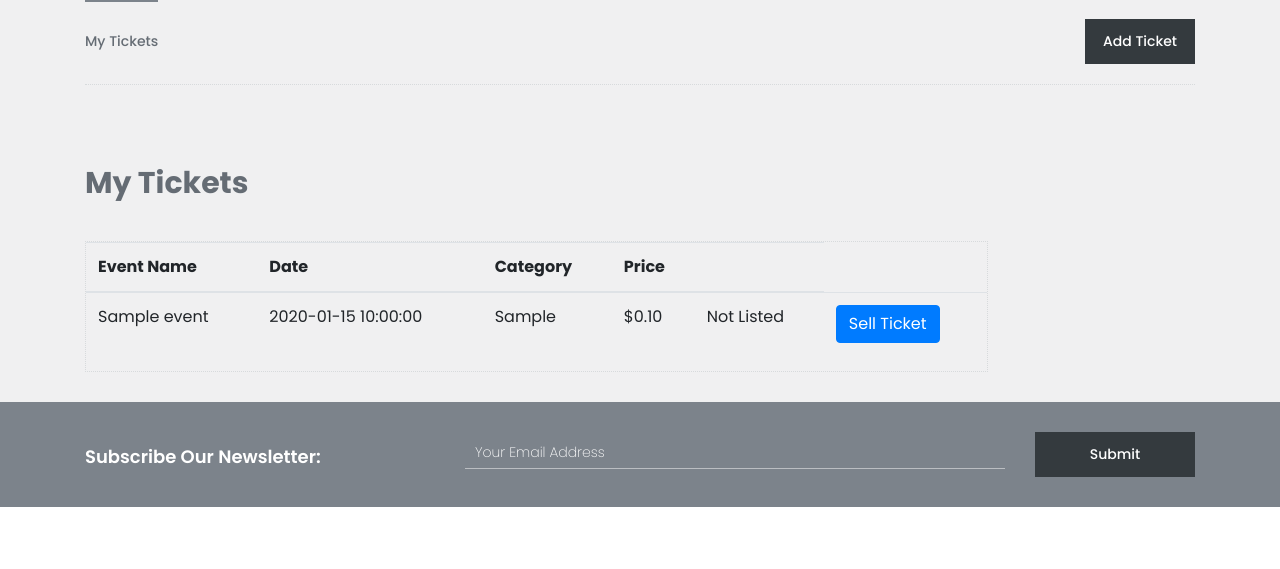
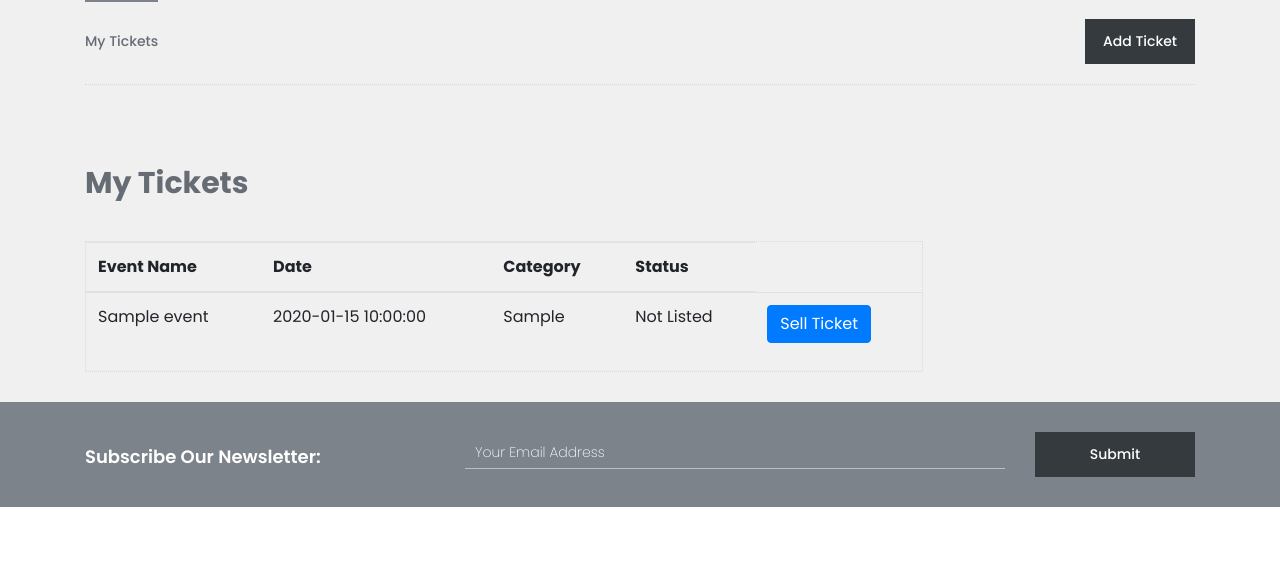
Before and after one commit to Wigsicle/Clown-Computing-Group-12, a Flask app: page /ticket_inventory in a window 1280 px wide. Shown: the part 376-945 px from the top of the page. Run offline with Flask 3, Linux system fonts and the light colour scheme; the visitor is signed in with stand-in values (Sample User, id 1); tables that the repository leaves empty hold one stand-in row (values such as "Sample post"); parts of the project's set-up code (start-up, migrations or seed data) failed here and were passed over; some libraries are stand-ins or nearby versions.

Commit message:
Removed price column added status column in ticket inventory

```diff
--- a/dummy_insert/ticket.csv
+++ b/dummy_insert/ticket.csv
@@ -13,7 +13,7 @@ ticket_id,ticket_price_cents,register_date,seat_category,owner_id,event_id,seat_
 12,1546,2024-06-04 22:37:15,2,5,2,23C
 13,41156,2023-12-07 15:32:34,Normal,3,1,41C
 14,13074,2024-04-30 16:31:32,Normal,5,3,82B
-15,47741,2024-09-11 10:17:55,2,4,3,92E
+15,47741,2024-09-11 10:17:55,2,4,1,92E
 16,43471,2024-06-24 18:29:05,VIP,5,2,64C
 17,44891,2024-04-19 18:01:12,3,4,2,73B
 18,3798,2024-09-05 00:13:48,1,3,2,88B
--- a/models.py
+++ b/models.py
@@ -50,7 +50,7 @@ class Ticket(db.Model):
     __tablename__ = 'ticket'
     ticket_id:Mapped[int] = mapped_column(Integer, primary_key=True, autoincrement=False)
     '''Ticket Blockchain ID, retrieved during Registration phase.'''
-    ticket_price_cents:Mapped[int] = mapped_column(Integer, nullable=False) # stored as cents, convert to dollar value for display by /100
+    ticket_price_cents:Mapped[int] = mapped_column(Integer, nullable=False, default=0.00) # stored as cents, convert to dollar value for display by /100
     register_date:Mapped[datetime] = mapped_column(DateTime, nullable=False, default=datetime.now()) # date when the ticket was registered into system
     '''Datetime object generated when ticket is registered into system'''
     seat_category:Mapped[str] = mapped_column(String(50), nullable=False, default='empty') # pull from BC
--- a/templates/ticket_inventory.html
+++ b/templates/ticket_inventory.html
@@ -105,8 +105,8 @@
                                                                             <th scope="col">Event Name</th>
                                                                             <th scope="col">Date</th>
                                                                             <th scope="col">Category</th>
-                                                                            <th scope="col">Price</th>
-                                                                            <th scope="col"></th>
+                                                                            <!-- <th scope="col">Price</th> -->
+                                                                            <th scope="col">Status</th>
                                                                         </tr>
                                                                     </thead>
                                                                     <tbody>
@@ -116,7 +116,7 @@
                                                                                     <td>{{ ticket.event_name }}</td>
                                                                                     <td>{{ ticket.event_datetime }}</td>
                                                                                     <td>{{ ticket.category }}</td>
-                                                                                    <td>{{ ticket.price }}</td>
+                                                                                    <!-- <td>{{ ticket.price }}</td> -->
                                                                                     <td>
                                                                                         {% if ticket.listing_status == 'Listed' %}
                                                                                             <span class="status-listed">Listed</span>
```
